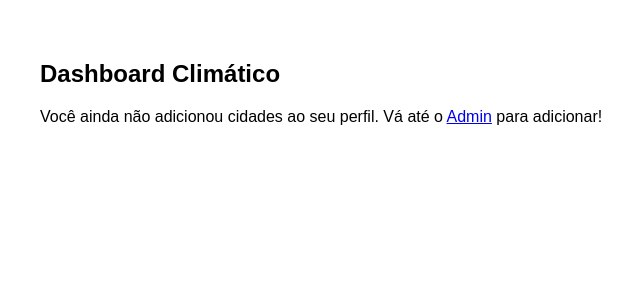
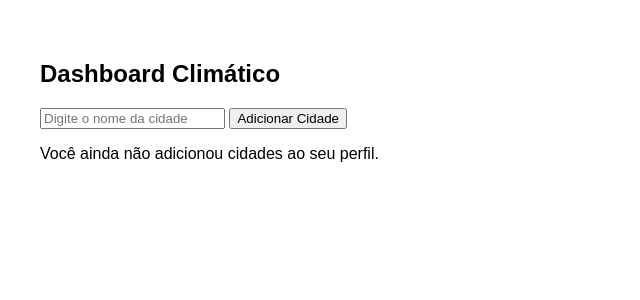
Before and after one commit to Yuri-DNS/consultor-climatico, a Django app: page / in a window 1280 px wide. Shown: the part 38-338 px from the top of the page, without its empty margins (0-640 px from the left). Run offline with Django 5.2, Linux system fonts and the light colour scheme; a user stored in the database is signed in; data comes from the database, SQL or seed files in the repository; both versions use the stored data as it was after the commit; data that the repository does not hold is empty.

Commit message:
Add functionality to add cities to user profile from dashboard

```diff
--- a/consultor_climatico/dashboard/templates/dashboard/dashboard.html
+++ b/consultor_climatico/dashboard/templates/dashboard/dashboard.html
@@ -2,6 +2,20 @@
 {% block content %}
 <div class="container">
     <h2>Dashboard Climático</h2>
+
+    <!-- Formulário para adicionar cidade -->
+    <form method="POST" action="{% url 'adicionar_cidade' %}">
+    {% csrf_token %}
+    <input type="text" name="cidade_nome" placeholder="Digite o nome da cidade" required>
+    <button type="submit">Adicionar Cidade</button>
+    </form>
+    {% if messages %}
+    <ul class="messages">
+        {% for message in messages %}
+            <li class="{{ message.tags }}">{{ message }}</li>
+        {% endfor %}
+    </ul>
+{% endif %}
 
     {% if weather_data %}
         <div class="weather-cards">
@@ -9,33 +23,19 @@
                 <div class="weather-card">
                     <h3>{{ data.cidade }}</h3>
                     <p><strong>Temperatura:</strong> {{ data.temperatura }}°C</p>
-                    <p><strong>Descrição:</strong> {{ data.descricao }}</p>
+                    <p><strong>Descrição:</strong> {{data.descricao}}</p>
                     <img src="https://openweathermap.org/img/wn/{{ data.icone }}@2x.png" alt="Ícone do Clima">
+                    <br>
+                    <!-- Botão para remover cidade -->
+                    <form method="POST" action="{% url 'remover_cidade' cidade_id=data.cidade_id %}">
+                        {% csrf_token %}
+                        <button type="submit" class="btn btn-danger">Remover</button>
+                    </form>
                 </div>
             {% endfor %}
         </div>
     {% else %}
-        <p>Você ainda não adicionou cidades ao seu perfil. Vá até o <a href="{% url 'admin:index' %}">Admin</a> para adicionar!</p>
+        <p>Você ainda não adicionou cidades ao seu perfil.</p>
     {% endif %}
 </div>
-
-<style>
-    .weather-cards {
-        display: flex;
-        flex-wrap: wrap;
-        gap: 20px;
-        margin-top: 20px;
-    }
-    .weather-card {
-        background: #f8f9fa;
-        padding: 15px;
-        border-radius: 10px;
-        box-shadow: 2px 2px 10px rgba(0, 0, 0, 0.1);
-        text-align: center;
-        width: 200px;
-    }
-    .weather-card img {
-        width: 80px;
-    }
-</style>
 {% endblock %}
--- a/consultor_climatico/dashboard/urls.py
+++ b/consultor_climatico/dashboard/urls.py
@@ -1,9 +1,11 @@
 from django.urls import path
-from .views import dashboard, registrar, logar
+from .views import dashboard, registrar, logar, adicionar_cidade, remover_cidade
 from django.contrib.auth.views import LogoutView
 
 urlpatterns = [
     path('', dashboard, name='dashboard'),
+    path("adicionar_cidade/", adicionar_cidade, name="adicionar_cidade"),
+    path('remover_cidade/<int:cidade_id>/', remover_cidade, name='remover_cidade'),
     path('registrar/', registrar, name='registrar'),
     path('login/', logar, name='login'),
     path('logout/', LogoutView.as_view(), name='logout'),
--- a/consultor_climatico/dashboard/views.py
+++ b/consultor_climatico/dashboard/views.py
@@ -1,10 +1,14 @@
-from django.shortcuts import render, redirect
-from django.contrib.auth import login, authenticate
+from django.shortcuts import render, redirect, get_object_or_404
+from django.contrib.auth import login
 from django.contrib.auth.forms import AuthenticationForm
 from .forms import RegistroForm
+from .weather_api import get_weather
+from django.http import HttpResponseRedirect
+from django.urls import reverse
 from django.contrib.auth.decorators import login_required
-from .weather_api import get_weather
-from .models import UserProfile
+from .models import Cidade, UserProfile  # Ajuste conforme seus modelos
+from django.contrib import messages
+
 # Create your views here.
 
 def registrar(request):
@@ -42,9 +46,47 @@ def dashboard(request):
         if weather_info:
             weather_data.append({
                 'cidade': cidade.nome,
+                'cidade_id': cidade.id,  # Adiciona o ID da cidade
                 'temperatura': weather_info['main']['temp'],
                 'descricao': weather_info['weather'][0]['description'],
                 'icone': weather_info['weather'][0]['icon'],
             })
 
     return render(request, 'dashboard/dashboard.html', {'weather_data': weather_data})
+
+
+@login_required
+def adicionar_cidade(request):
+    if request.method == "POST":
+        cidade_nome = request.POST.get("cidade_nome").strip()
+
+        if not cidade_nome:
+            messages.error(request, "O nome da cidade não pode estar vazio.")
+            return redirect("dashboard")
+
+        # Verifica se a cidade já está cadastrada
+        cidade, created = Cidade.objects.get_or_create(nome=cidade_nome)
+
+        # Obtém o perfil do usuário
+        user_profile, _ = UserProfile.objects.get_or_create(user=request.user)
+
+        # Verifica se a cidade já está associada ao usuário
+        if cidade in user_profile.cidades.all():
+            messages.warning(request, "Você já adicionou esta cidade.")
+        else:
+            user_profile.cidades.add(cidade)
+            messages.success(request, f"{cidade_nome} adicionada com sucesso!")
+
+        return redirect("dashboard")
+
+    return redirect("dashboard")  # Evita acesso direto via GET
+
+
+@login_required
+def remover_cidade(request, cidade_id):
+    user_profile = get_object_or_404(UserProfile, user=request.user)
+    cidade = get_object_or_404(Cidade, id=cidade_id)
+
+    user_profile.cidades.remove(cidade)
+
+    return HttpResponseRedirect(reverse('dashboard'))
```
Also changed, not shown: consultor_climatico/dashboard/forms.py (+9 -0 lines), consultor_climatico/db.sqlite3.
